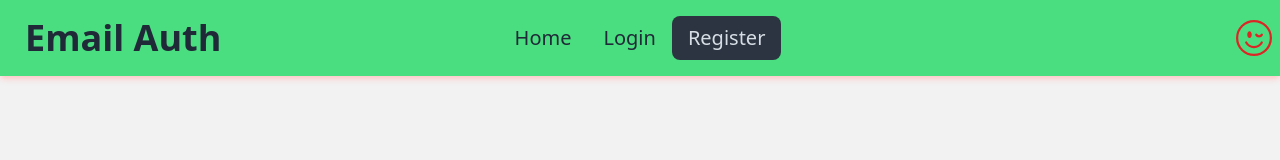
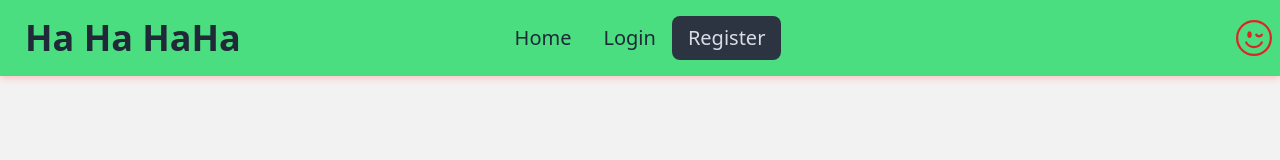
Before and after one commit to mirhimel012/User-Email-Password-Auth, a React (Vite) app: page /register in a window 1280 px wide. Shown: the top 160 px of the page. Built offline with nearby package versions, Linux system fonts and the light colour scheme.

Commit message:
toast alert updated

```diff
--- a/src/components/Nav.jsx
+++ b/src/components/Nav.jsx
@@ -18,7 +18,7 @@ const Nav = () => {
         {navlinks}
       </ul>
     </div>
-    <Link to="/"><h1 className="btn btn-ghost text-4xl">Email Auth</h1></Link>
+    <Link to="/"><h1 className="btn btn-ghost text-4xl">Ha Ha HaHa</h1></Link>
     {/* <a className="btn btn-ghost text-xl">Email Password</a> */}
   </div>
   <div className="navbar-center hidden lg:flex">
--- a/src/components/Register.jsx
+++ b/src/components/Register.jsx
@@ -22,9 +22,16 @@ const Register = () => {
             setRegisterError('Password should be at least 6 characters')
             setTimeout(() => {
                 setRegisterError('');
-            }, 3000);
+            }, 4000);
             return;
         }
+        // else if(!/A-Z/.test(password)){
+        //     setRegisterError('Password should have at least one uppercase character')
+        //     setTimeout(() => {
+        //         setRegisterError('');
+        //     }, 4000);
+        //     return;
+        // }
 
         // Remove success toast after 3 seconds
         setTimeout(() => {
@@ -77,7 +84,7 @@ const Register = () => {
         </div>
       </form>
       {
-        registerError && <div className="toast toast-center toast-middle">
+        registerError && <div className="toast toast-center toast-middle bg-red-500 rounded-3xl">
         <div className="alert alert-info">
           <span>{registerError}</span>
         </div>
@@ -85,7 +92,7 @@ const Register = () => {
       }
 
       {
-        success && <div className="toast toast-center toast-middle">
+        success && <div className="toast toast-center toast-middle bg-blue-500 rounded-3xl">
         <div className="alert alert-info">
           <span>{success}</span>
         </div>
```
